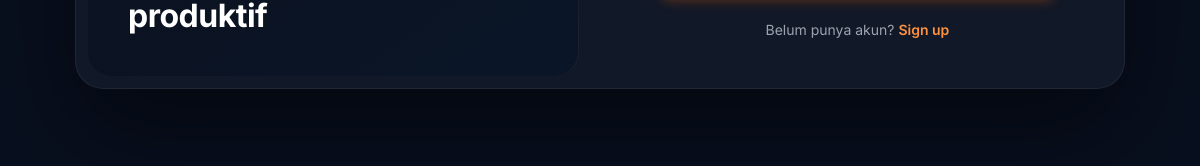
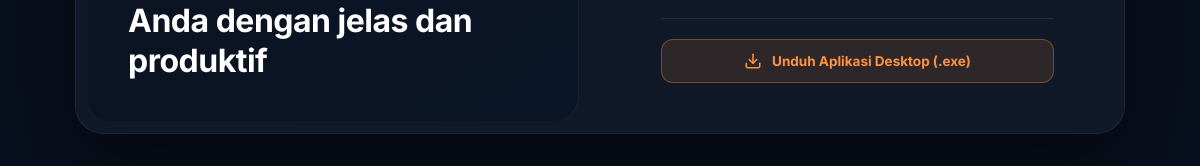
Before and after one commit to arsyad122804-design/buat-penerima-atau-tideak-di-acc-, an Electron app: page login.html in a window 1200 px wide. Shown: the part 634-800 px from the top of the page. Drawn offline with Linux system fonts and the light colour scheme.

Commit message:
Add desktop app download button on login page

```diff
--- a/login.html
+++ b/login.html
@@ -310,6 +310,42 @@
     }
     .form-footer a:hover { text-decoration: underline; }
 
+    /* Download Desktop App Banner */
+    .download-app-banner {
+      margin-top: 24px;
+      padding-top: 20px;
+      border-top: 1px solid rgba(255, 255, 255, 0.08);
+      text-align: center;
+    }
+    .btn-download-app {
+      display: inline-flex;
+      align-items: center;
+      justify-content: center;
+      gap: 10px;
+      width: 100%;
+      padding: 12px 18px;
+      background: rgba(255, 146, 64, 0.12);
+      border: 1px solid rgba(255, 146, 64, 0.35);
+      border-radius: 12px;
+      color: #ff9240;
+      font-size: 13.5px;
+      font-weight: 700;
+      text-decoration: none;
+      transition: all 0.3s ease;
+      cursor: pointer;
+    }
+    .btn-download-app:hover {
+      background: #ff9240;
+      color: #ffffff;
+      border-color: #ff9240;
+      transform: translateY(-2px);
+      box-shadow: 0 8px 20px rgba(255, 146, 64, 0.3);
+    }
+    .btn-download-app svg {
+      width: 18px;
+      height: 18px;
+    }
+
     /* Role Pills for Register */
     .role-pills {
       display: flex;
@@ -401,6 +437,18 @@
 
         <div class="form-footer">
           Belum punya akun? <a href="#" id="link-show-register">Sign up</a>
+        </div>
+
+        <!-- Download Desktop App Banner -->
+        <div class="download-app-banner">
+          <a href="app-dist/Aplikasi-SPMS.exe" class="btn-download-app" download title="Unduh Aplikasi Desktop">
+            <svg viewBox="0 0 24 24" fill="none" stroke="currentColor" stroke-width="2" stroke-linecap="round" stroke-linejoin="round">
+              <path d="M21 15v4a2 2 0 0 1-2 2H5a2 2 0 0 1-2-2v-4"/>
+              <polyline points="7 10 12 15 17 10"/>
+              <line x1="12" y1="15" x2="12" y2="3"/>
+            </svg>
+            <span>Unduh Aplikasi Desktop (.exe)</span>
+          </a>
         </div>
       </div>
 
```
Also changed, not shown: 1 other file.
